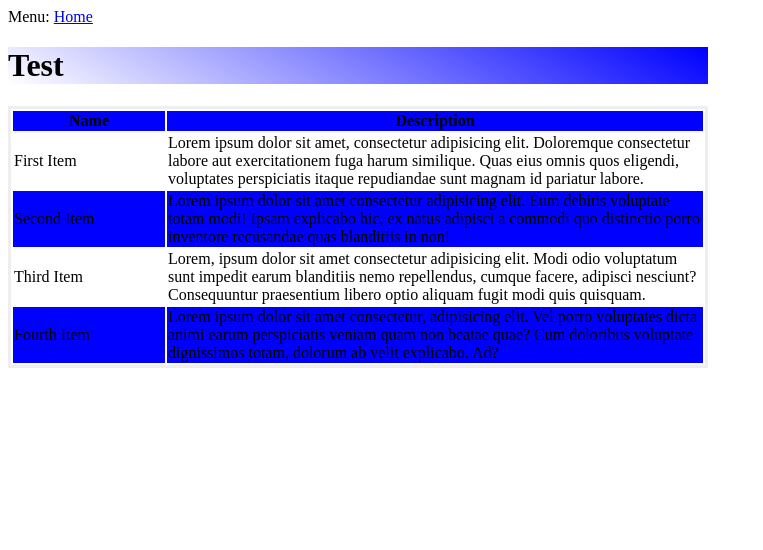
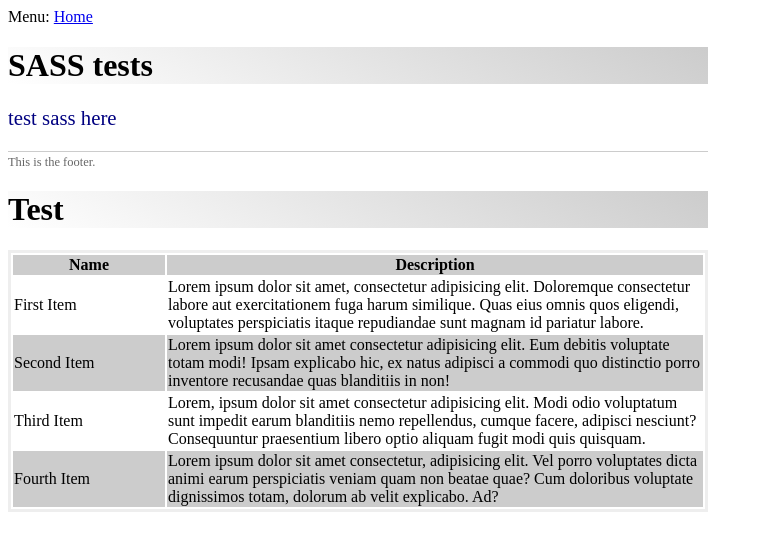
Before and after one commit to edwardtanguay/sasswebpack2, a website built with webpack: page src/html/about.html in a window 1280 px wide. Shown: the whole page, without its empty margins (0-763 px from the left). Built offline with nearby package versions, Linux system fonts and the light colour scheme.

Commit message:
Added SASS math examples

```diff
--- a/src/html/about.html
+++ b/src/html/about.html
@@ -17,6 +17,14 @@
 
 
 	<div class="container">
+
+		<h1>SASS tests</h1>
+		<section class="sassTest">
+			<p>test sass here</p>
+			<div class="footer">This is the footer.</div>
+		</section>
+
+
 
 		<h1>Test</h1>
 
--- a/src/sass/styles.scss
+++ b/src/sass/styles.scss
@@ -1,14 +1,32 @@
 $myfont         : Georgia 1.2em;
-$table_head_col : blue;
+$table_head_col : #ccc;
 $table_row_col  :$table_head_col;
 $table_bor_col  : #eee;
 $container_width: 700px;
 $first_col_width: 150px;
 
+$mainFontColor: navy;
+$fontSizeRegular: 1.3em;
+$fontSizeSmall: $fontSizeRegular * .6;
+
 div.container {
 
 	font : $myfont;
 	width: $container_width;
+
+	.sassTest {
+
+		p {
+			color: $mainFontColor;
+			font-size: $fontSizeRegular;
+		}
+		div.footer {
+			font-size: $fontSizeSmall;
+			color: #666;
+			border-top: 1px solid #ccc;
+			padding-top: 3px;
+		}
+	}
 }
 
 table {
```
